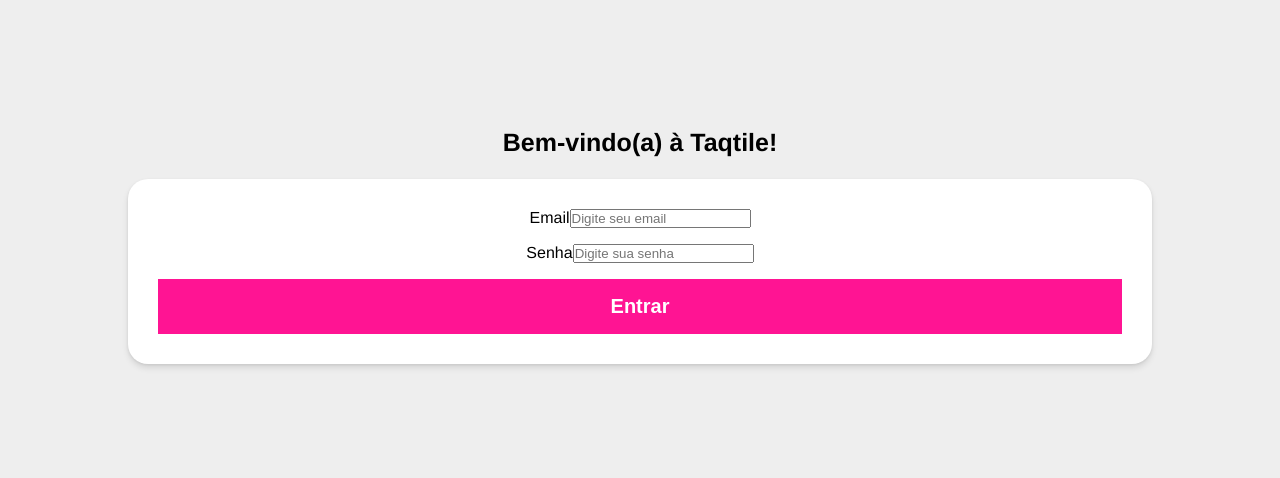
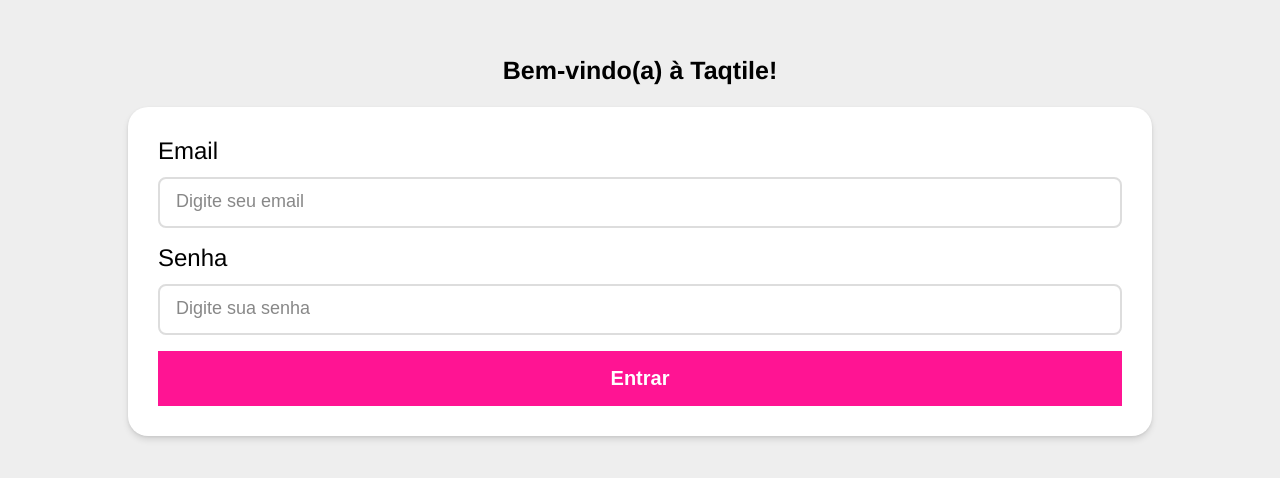
Before and after one commit to NataliTrindade/processo-taqtile, a React (Create React App) app: page / in a window 1280 px wide. Shown: the part 154-632 px from the top of the page. Built offline with nearby package versions, Linux system fonts and the light colour scheme.

Commit message:
feat(styles): add styles for Input component Resolved merge conflicts in Input module CSS file and added styles for the Input component.

```diff
--- a/src/components/Input/index.tsx
+++ b/src/components/Input/index.tsx
@@ -1,3 +1,5 @@
+import styles from "./Input.module.css";
+
 interface InputProps {
     label: string;
     type: "email" | "password";
@@ -11,9 +13,10 @@
 const Input = ({ label, type, value, id, name, placeholder, required = false }: InputProps) => {
 
     return (
-        <div >
-            <label htmlFor={id}>{label}</label>
+        <div className={styles.input_container}>
+            <label className={styles.label} htmlFor={id}>{label}</label>
             <input
+                className={styles.input}
                 value={value}
                 id={id}
                 name={name}
```
